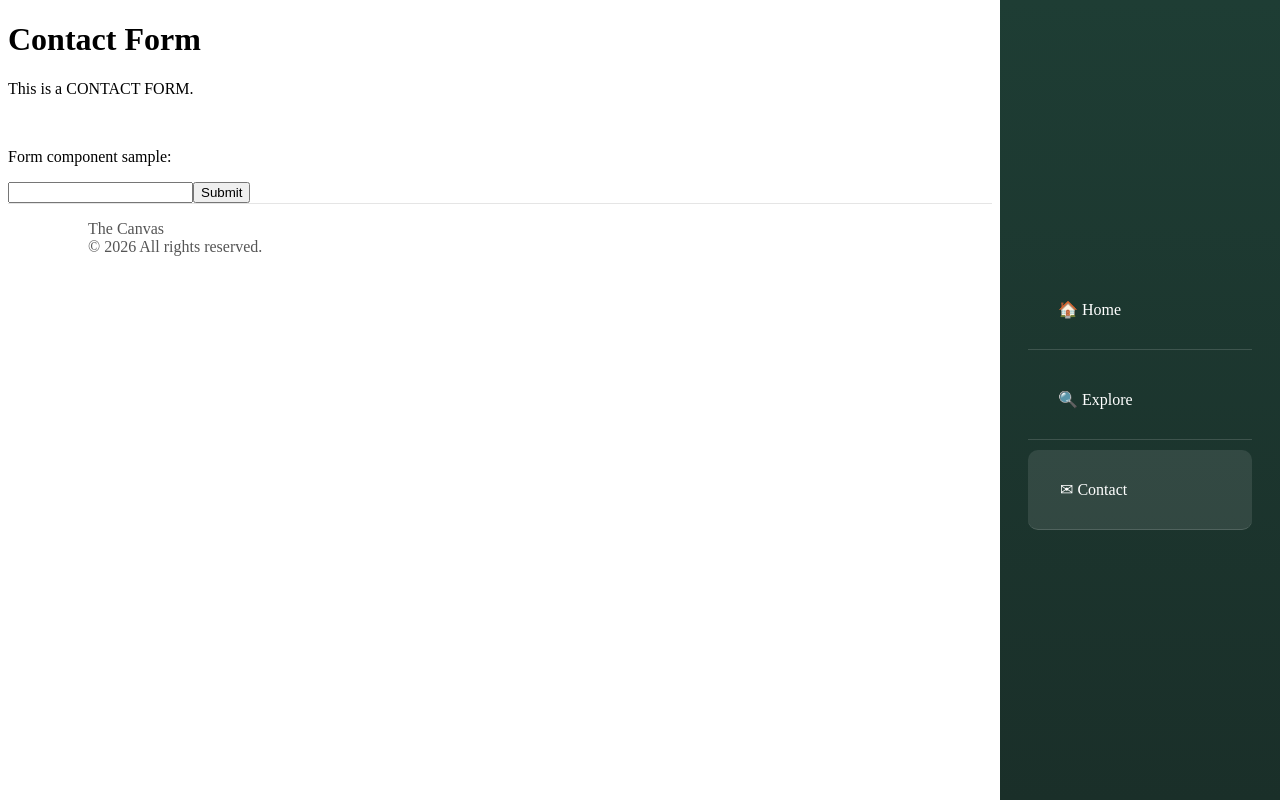
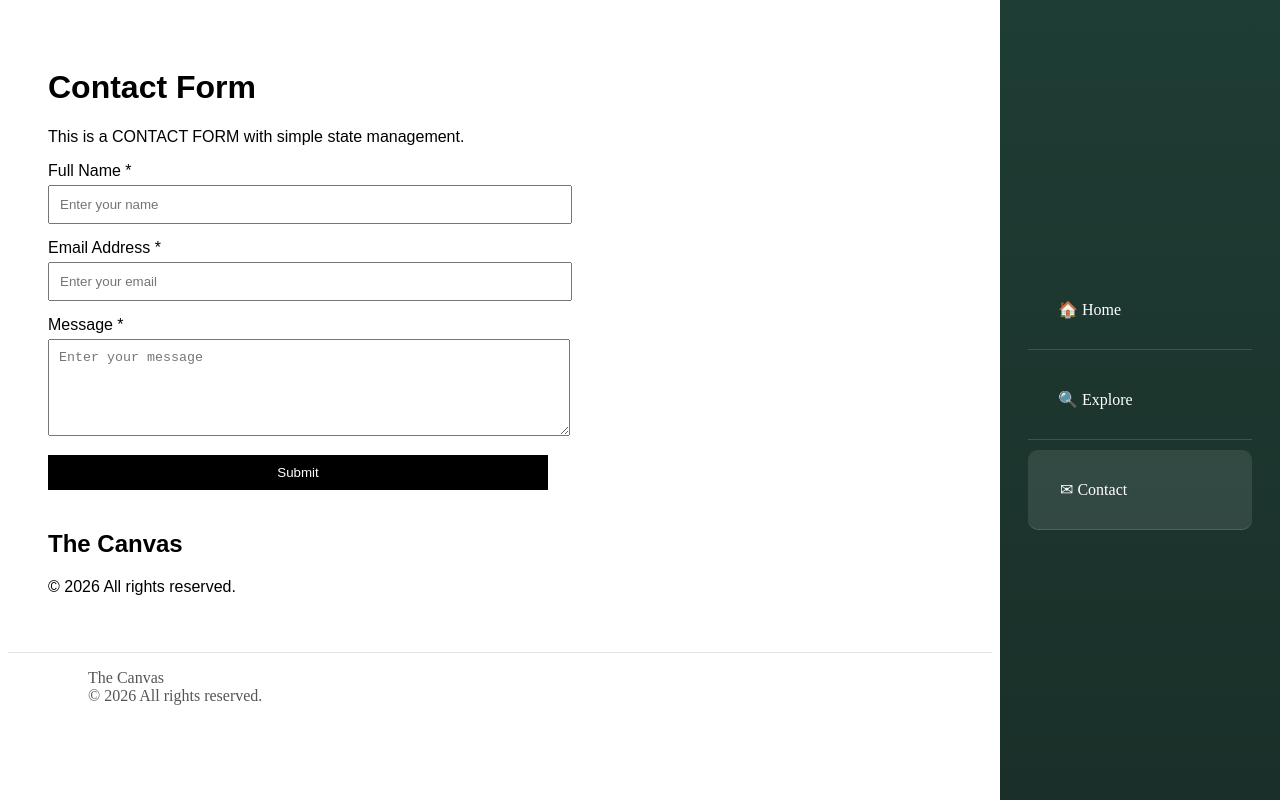
Before and after one commit to angelysmael/TheCanvas, a Next.js app: page /ContactForm in a window 1280 px wide. Built offline with nearby package versions, Linux system fonts and the light colour scheme.

Commit message:
added last parts of statemanagement

```diff
--- a/app/ContactForm/page.tsx
+++ b/app/ContactForm/page.tsx
@@ -1,23 +1,120 @@
-import Form from 'next/form'
+"use client";
 
-export default function ContactForm() {
+import { useState } from "react";
+
+export default function ContactFormPage() {
+  const [name, setName] = useState("");
+  const [email, setEmail] = useState("");
+  const [message, setMessage] = useState("");
+
+  const [submitted, setSubmitted] = useState(false);
+  const [error, setError] = useState("");
+
+  const handleSubmit = (e: React.FormEvent<HTMLFormElement>) => {
+    e.preventDefault();
+
+    if (!name || !email || !message) {
+      setError("Please fill in all fields.");
+      setSubmitted(false);
+      return;
+    }
+
+    setError("");
+    setSubmitted(true);
+
+    setName("");
+    setEmail("");
+    setMessage("");
+  };
+
   return (
-    <div>
+    <main style={{ padding: "40px", fontFamily: "Arial" }}>
       <h1>Contact Form</h1>
-      <p>
-        This is a CONTACT FORM.
-      </p>
+      <p>This is a CONTACT FORM with simple state management.</p>
 
-      <br></br>
-      <p>
-        Form component sample:
-      </p>
+      <form
+        onSubmit={handleSubmit}
+        style={{
+          maxWidth: "500px",
+          display: "flex",
+          flexDirection: "column",
+          gap: "15px",
+        }}
+      >
+        {/* Name */}
+        <div>
+          <label>Full Name *</label>
+          <input
+            type="text"
+            placeholder="Enter your name"
+            value={name}
+            onChange={(e) => setName(e.target.value)}
+            style={{
+              width: "100%",
+              padding: "10px",
+              marginTop: "5px",
+            }}
+          />
+        </div>
 
-      <Form action="/search" className="flex items-center gap-2 max-w-sm">
-      <input name="query" />
-      <button type="submit" className="rounded-lg border border-transparent transition-colors flex items-center justify-center bg-foreground text-background gap-2 hover:bg-[#383838] dark:hover:bg-[#ccc] text-sm sm:text-base h-10 sm:h-12 px-4 sm:px-5">Submit</button>
-      </Form>
+        {/* Email */}
+        <div>
+          <label>Email Address *</label>
+          <input
+            type="email"
+            placeholder="Enter your email"
+            value={email}
+            onChange={(e) => setEmail(e.target.value)}
+            style={{
+              width: "100%",
+              padding: "10px",
+              marginTop: "5px",
+            }}
+          />
+        </div>
 
-    </div>
+        {/* Message */}
+        <div>
+          <label>Message *</label>
+          <textarea
+            placeholder="Enter your message"
+            value={message}
+            onChange={(e) => setMessage(e.target.value)}
+            rows={5}
+            style={{
+              width: "100%",
+              padding: "10px",
+              marginTop: "5px",
+            }}
+          />
+        </div>
+
+        {/* Button */}
+        <button
+          type="submit"
+          style={{
+            padding: "10px",
+            backgroundColor: "black",
+            color: "white",
+            border: "none",
+            cursor: "pointer",
+          }}
+        >
+          Submit
+        </button>
+
+        {/* Messages */}
+        {error && <p style={{ color: "red" }}>{error}</p>}
+        {submitted && (
+          <p style={{ color: "green" }}>Form submitted successfully!</p>
+        )}
+      </form>
+
+      {/* Footer */}
+      <footer style={{ marginTop: "40px" }}>
+        <h2>The Canvas</h2>
+        <p>© 2026 All rights reserved.</p>
+      </footer>
+    </main>
   );
 }
```
Also changed, not shown: app/Main/page.tsx (+90 -55 lines).
